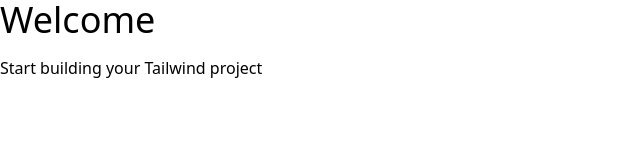
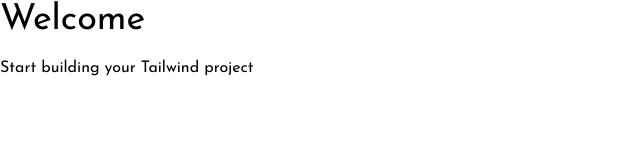
Before and after one commit to mez-chain/loopStudios, a website: page index.html in a window 1280 px wide. Shown: the whole page, without its empty margins (0-640 px from the left). Drawn offline with nearby package versions, Linux system fonts and the light colour scheme; files that its build step writes are made by us from their sources.

Commit message:
added configuration for tailwind config file and add fonts for the projects

```diff
--- a/index.html
+++ b/index.html
@@ -4,6 +4,12 @@
     <meta charset="UTF-8" />
     <meta http-equiv="X-UA-Compatible" content="IE=edge" />
     <meta name="viewport" content="width=device-width, initial-scale=1.0" />
+    <link rel="preconnect" href="https://fonts.googleapis.com" />
+    <link rel="preconnect" href="https://fonts.gstatic.com" crossorigin />
+    <link
+      href="https://fonts.googleapis.com/css2?family=Alata&family=Josefin+Sans:ital,wght@0,100..700;1,100..700&display=swap"
+      rel="stylesheet"
+    />
     <link rel="stylesheet" href="css/style.css" />
     <title>Simple Tailwind Starter</title>
   </head>
--- a/tailwind.config.js
+++ b/tailwind.config.js
@@ -1,7 +1,18 @@
 module.exports = {
-  content: ['./*.html'],
+  content: ["./*.html"],
   theme: {
-    extend: {},
+    screens: {
+      sm: "480px",
+      md: "768px",
+      lg: "976px",
+      xl: "1440px",
+    },
+    extend: {
+      fontFamily: {
+        sans: ["Josefin Sans", "sans-serif"],
+        alata: ["Alata"],
+      },
+    },
   },
   plugins: [],
-}
+};
```
Also changed, not shown: 1 other file.
